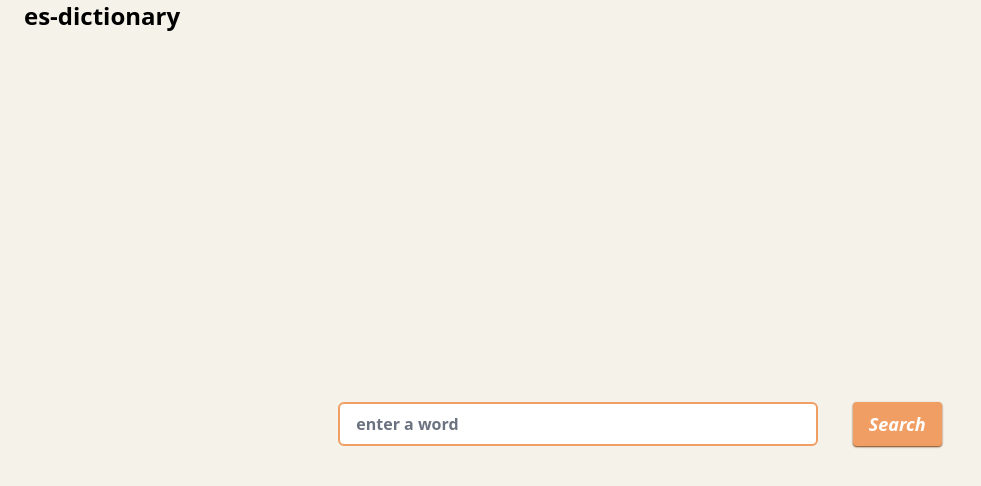
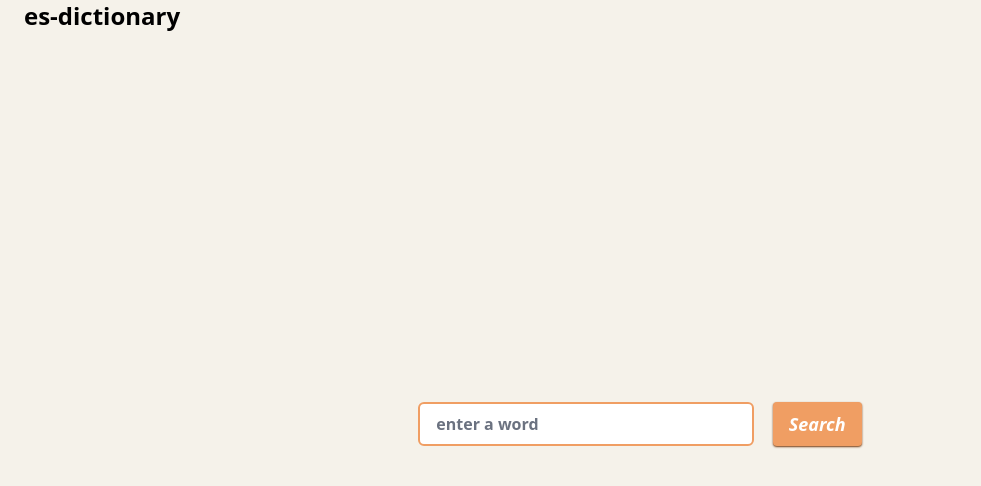
Before and after one commit to DaoistFullStackApps/ES-Dictionary-CapstoneVer, a React (Vite) app in the folder ES-Dictionary-Laravel-React-App/React-ES-Dictionary/: page /dictionary in a window 1280 px wide. Shown: the top 486 px of the page, without its empty margins (0-981 px from the left). Built offline with nearby package versions, Linux system fonts and the light colour scheme.

Commit message:
update css

```diff
--- a/ES-Dictionary-Laravel-React-App/React-ES-Dictionary/src/views/Dictionary.jsx
+++ b/ES-Dictionary-Laravel-React-App/React-ES-Dictionary/src/views/Dictionary.jsx
@@ -110,8 +110,8 @@ export default function Dictionary() {
       className="bg-coffee flex min-h-screen justify-center items-center"
       style={{ paddingTop: "50px", paddingBottom: "50px" }}
     >
-      <div className="w-2/4 min-w-max mx-10">
-        <div className="mx-auto mb-4 flex justify-evenly space-x-4">
+      <div className="w-2/4 min-w-max mx-auto">
+        <div className="max-w-md mx-auto mb-4 flex justify-evenly space-x-4">
           <input
             type="text"
             value={searchTerm}
--- a/ES-Dictionary-Laravel-React-App/React-ES-Dictionary/src/views/Hero.jsx
+++ b/ES-Dictionary-Laravel-React-App/React-ES-Dictionary/src/views/Hero.jsx
@@ -113,7 +113,9 @@ export default function Hero() {
         >
           Prev
         </button>
-        <span className="px-3 font-semibold underline text-coffeeDark">{currentPage}</span>
+        <span className="px-3 font-semibold underline text-coffeeDark">
+          {currentPage}
+        </span>
         <button
           className={`${
             currentPage === totalPages
@@ -130,8 +132,9 @@ export default function Hero() {
   };
 
   return (
-    <div className="bg-coffee min-h-screen justify-center py-20 ">
-      <div className="flex-1 min-w-0 px-3">
+    <div className="bg-coffee flex min-h-screen justify-center items-center">
+      <div className="min-w-max ">
+        <div className="flex-1 px-2">
           <h1 className="text-5xl font-bold text-coffeeDark mb-8 text-center">
             Expand Your Vocabulary
           </h1>
@@ -185,5 +188,6 @@ export default function Hero() {
           )}
         </div>
       </div>
+    </div>
   );
 }
```
Lines whose indentation alone changed are shown as unchanged.
